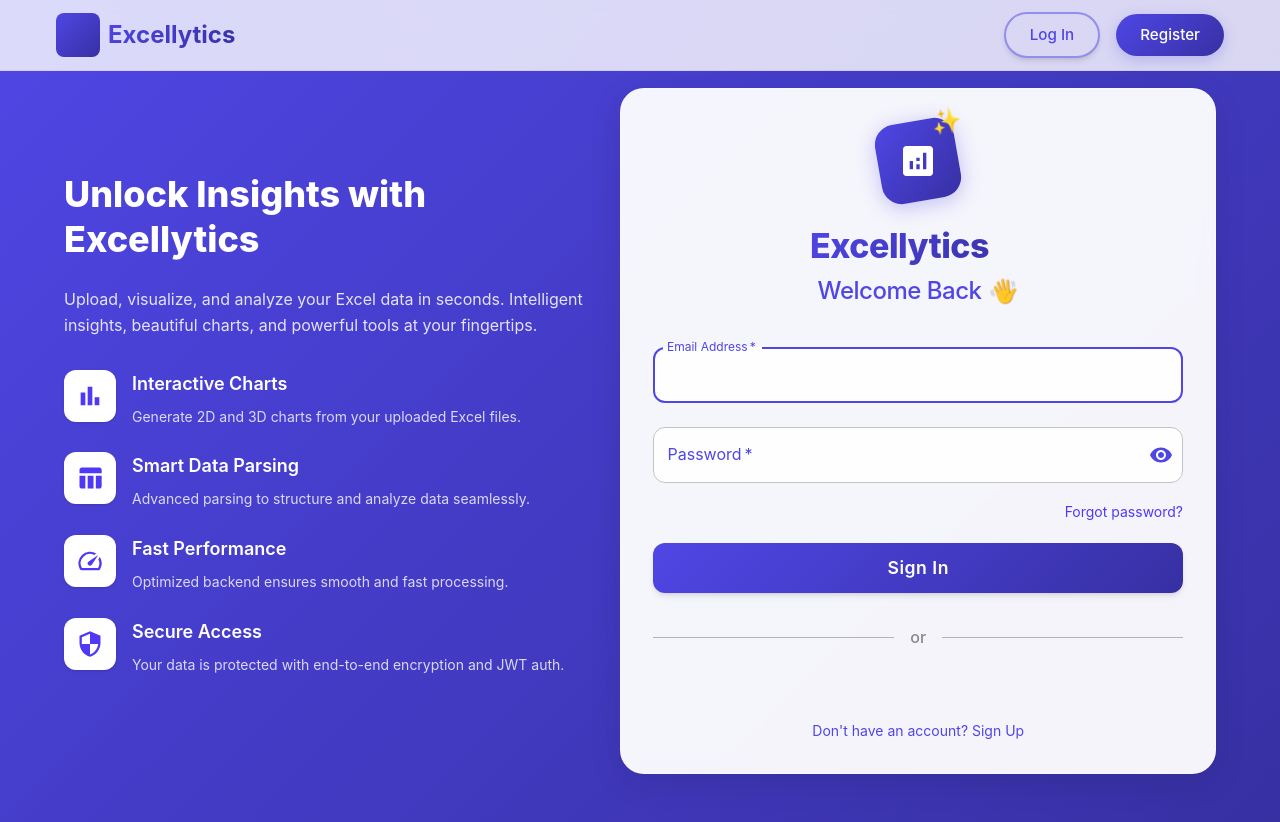
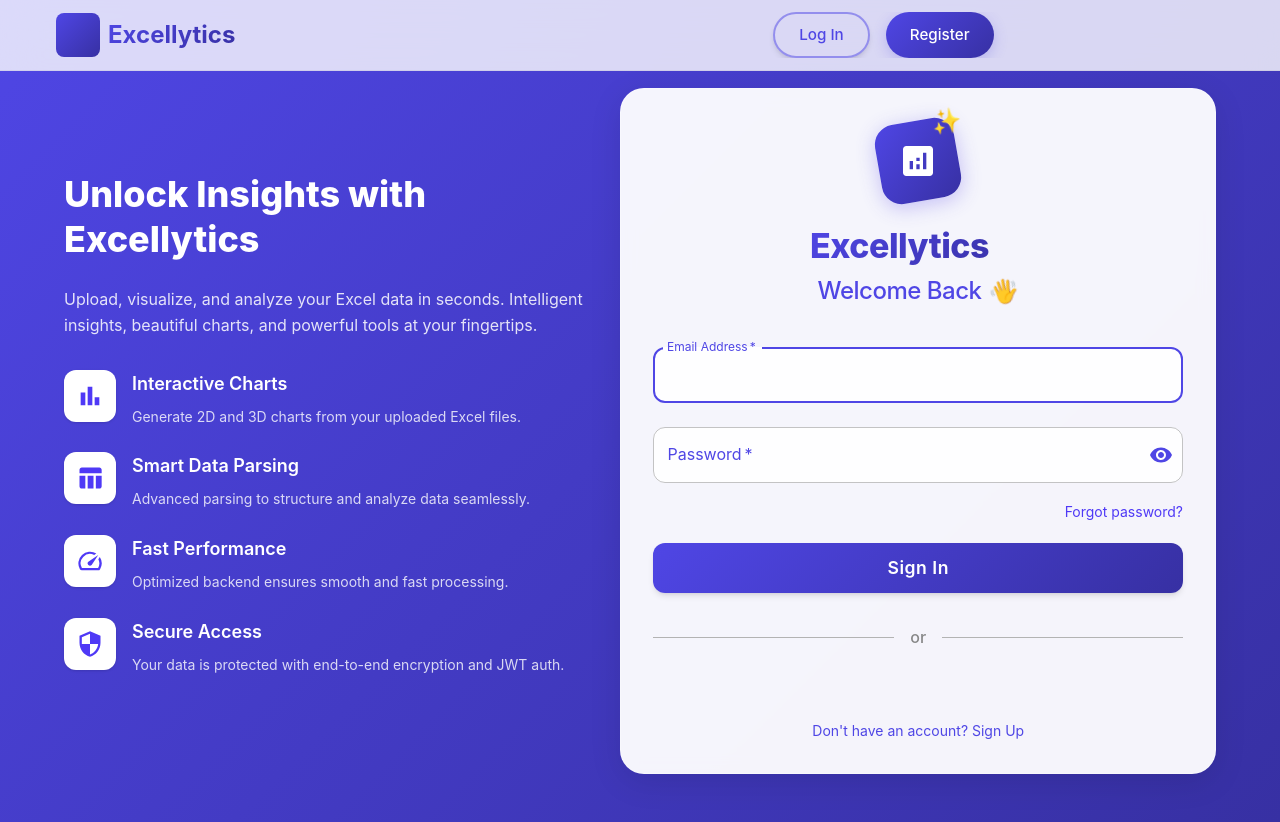
Before and after one commit to YashChudgar/excel-analytics-platform, a React (Vite) app in the folder client/: page /login in a window 1280 px wide. Built offline with nearby package versions, Linux system fonts and the light colour scheme; some icons are missing.

Commit message:
Changes made for deploying

```diff
--- a/client/src/components/Navbar.jsx
+++ b/client/src/components/Navbar.jsx
@@ -382,16 +382,21 @@ if (!isVisiblePage) return null;
             <Box
   sx={{
     display: "flex",
-    gap: { xs: 1, sm: 2 },
-    flexDirection: { xs: "column", sm: "row" },
-    alignItems: "center",
+    flexDirection: "row",
+    flexWrap: "nowrap",
+    gap: 2, // spacing between buttons
+    justifyContent: "center", // center buttons
+    flexShrink: 0,
+    flexGrow: 0,
+    width: "100%",
+    overflowX: "auto", // prevent overflow issues on tiny screens
+    // pr: { xs: 2, sm: 0 },
   }}
 >
   <Button
     variant="outlined"
     onClick={() => navigate("/login")}
     sx={{
-      width: { xs: "100%", sm: "auto" },
       fontSize: { xs: "0.8rem", sm: "0.95rem" },
       px: { xs: 2, sm: 3 },
       py: { xs: 1, sm: 1 },
@@ -399,6 +404,7 @@ if (!isVisiblePage) return null;
       fontWeight: 500,
       borderWidth: 2,
       textTransform: "none",
+      whiteSpace: "nowrap", // prevent breaking into new lines
     }}
   >
     Log In
@@ -408,7 +414,6 @@ if (!isVisiblePage) return null;
     variant="contained"
     onClick={() => navigate("/register")}
     sx={{
-      width: { xs: "100%", sm: "auto" },
       fontSize: { xs: "0.8rem", sm: "0.95rem" },
       px: { xs: 2, sm: 3 },
       py: { xs: 1, sm: 1 },
@@ -417,6 +422,7 @@ if (!isVisiblePage) return null;
       background: "linear-gradient(135deg, #4f46e5 0%, #3730a3 100%)",
       boxShadow: "0 4px 14px rgba(79, 70, 229, 0.25)",
       textTransform: "none",
+      whiteSpace: "nowrap",
       "&:hover": {
         background: "linear-gradient(135deg, #3730a3 0%, #4f46e5 100%)",
         boxShadow: "0 6px 20px rgba(79, 70, 229, 0.35)",
@@ -426,6 +432,7 @@ if (!isVisiblePage) return null;
     Register
   </Button>
 </Box>
+
 
             // <Box sx={{ display: "flex", gap: 2 }}>
             //   <Button
```
